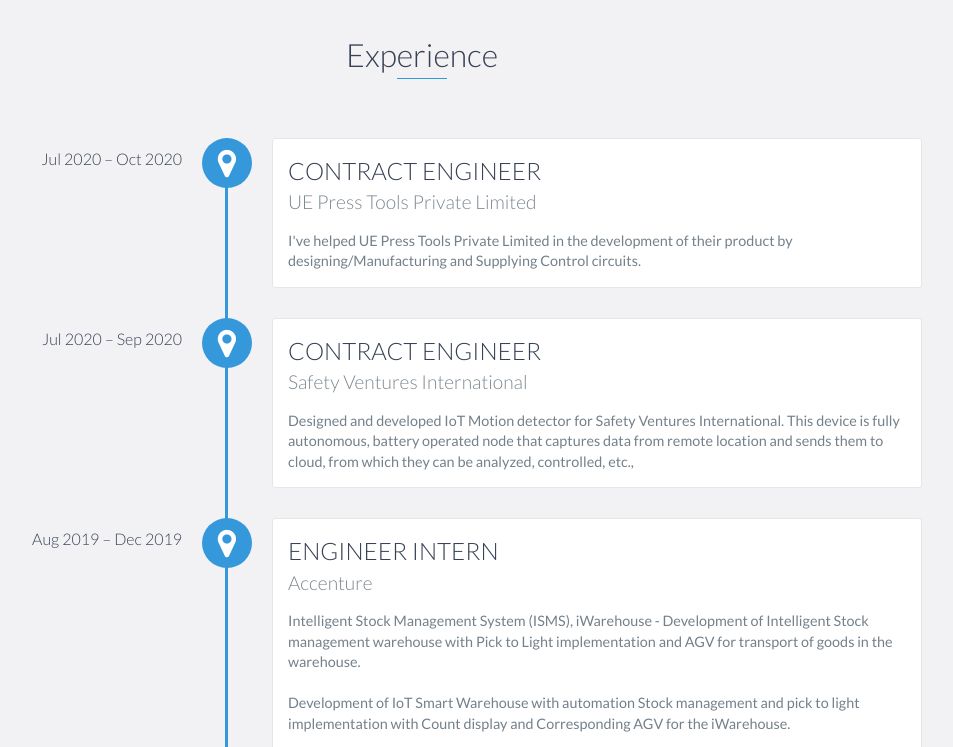
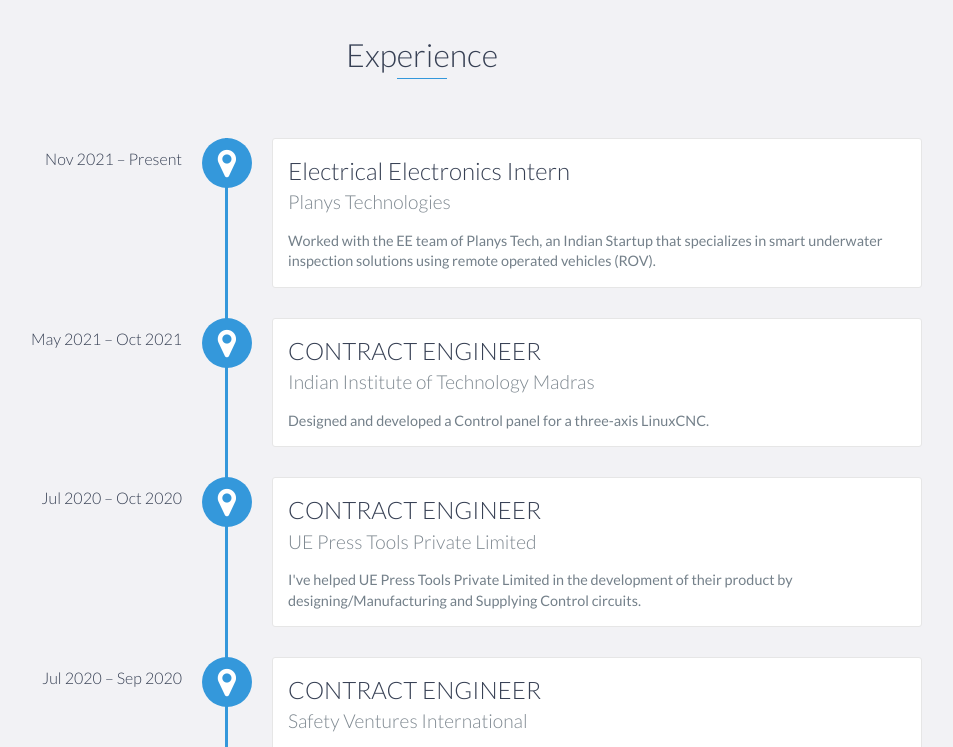
Before and after one commit to AlexDhayalan/alexdhayalan.github.io, a website: page index.html in a window 1280 px wide. Shown: the part 1060-1807 px from the top of the page, without its empty margins (218-1171 px from the left). Drawn offline with nearby package versions, Linux system fonts and the light colour scheme.

Commit message:
Update index.html

```diff
--- a/index.html
+++ b/index.html
@@ -81,6 +81,23 @@
     <div id="experience" class="background-alt">
         <h2 class="heading">Experience</h2>
         <div id="experience-timeline">
+
+		<div data-date="Nov 2021 – Present">
+                <h3>Electrical Electronics Intern</h3>
+                <h4>Planys Technologies</h4>
+                <p>
+                    Worked with the EE team of Planys Tech, an Indian Startup that specializes in smart underwater inspection solutions using remote operated vehicles (ROV).
+                </p>
+            </div>
+
+		<div data-date="May 2021 – Oct 2021">
+                <h3>CONTRACT ENGINEER</h3>
+                <h4>Indian Institute of Technology Madras</h4>
+                <p>
+                    Designed and developed a Control panel for a three-axis LinuxCNC.
+                </p>
+            </div>
+
             <div data-date="Jul 2020 – Oct 2020">
                 <h3>CONTRACT ENGINEER</h3>
                 <h4>UE Press Tools Private Limited</h4>
```
